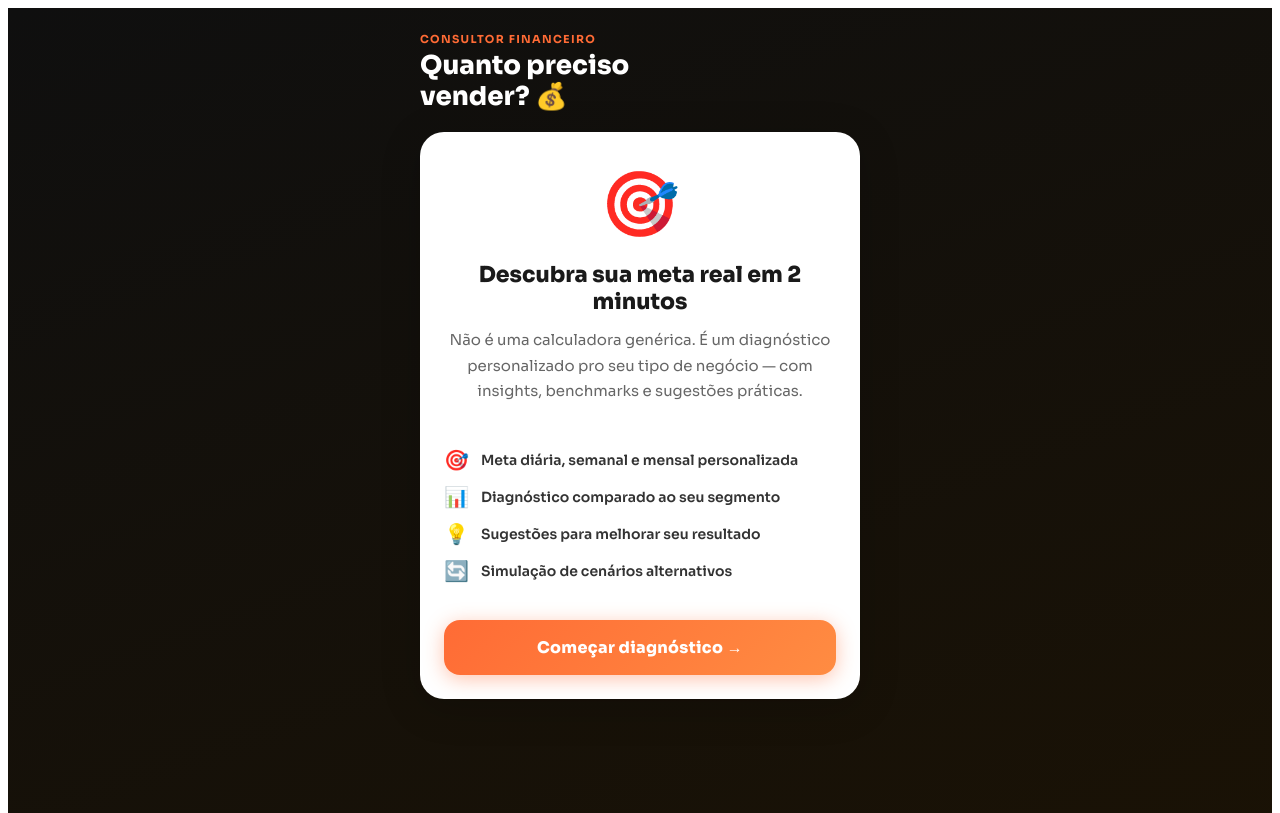
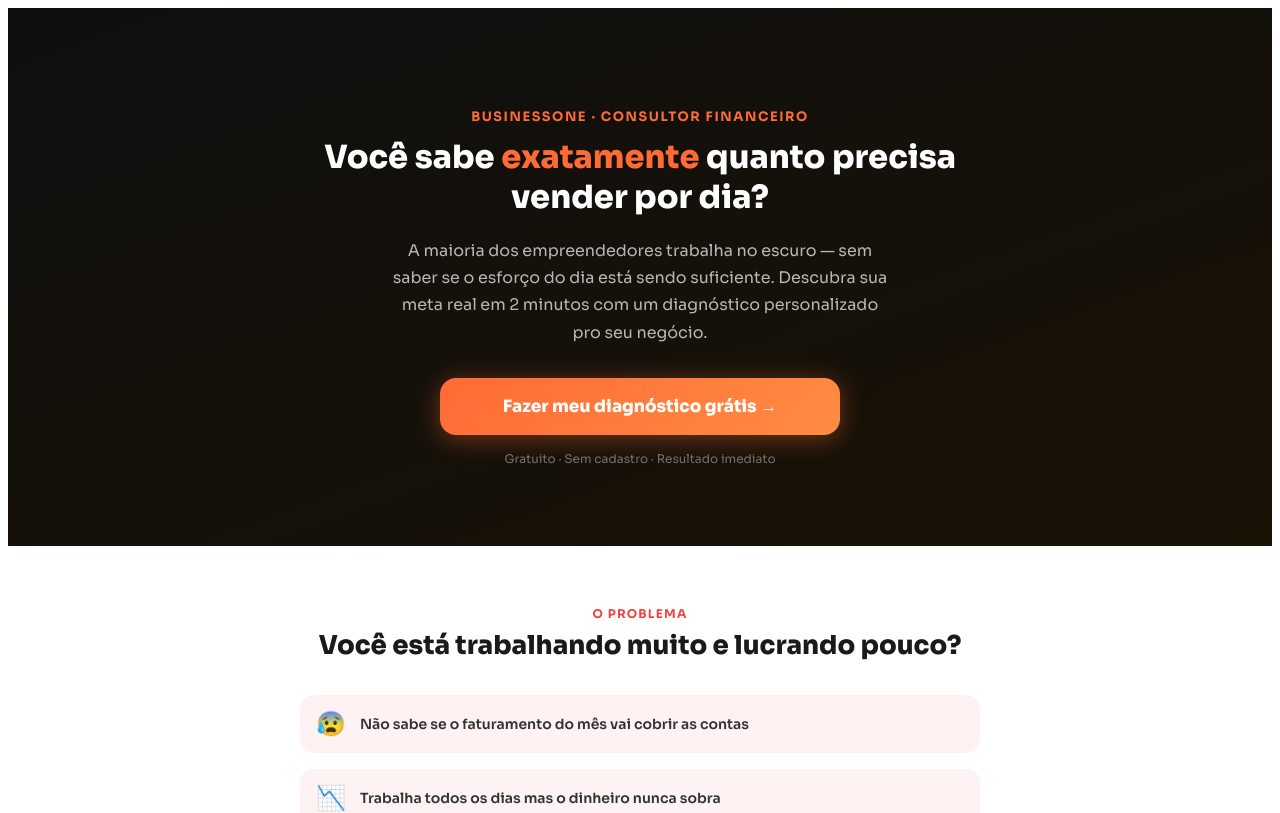
Before and after one commit to danfrombrazil-dev/BusinessOne, a React (Vite) app: page / in a window 1280 px wide. Shown: the top 813 px of the page. Built offline with nearby package versions, Linux system fonts and the light colour scheme.

Commit message:
Update main.jsx

```diff
--- a/src/main.jsx
+++ b/src/main.jsx
@@ -1,9 +1,16 @@
 import React from 'react'
 import { createRoot } from 'react-dom/client'
+import { BrowserRouter, Routes, Route } from 'react-router-dom'
 import App from './App'
+import Landing from './Landing'
 
 createRoot(document.getElementById('root')).render(
   <React.StrictMode>
-    <App />
+    <BrowserRouter>
+      <Routes>
+        <Route path="/" element={<Landing />} />
+        <Route path="/app" element={<App />} />
+      </Routes>
+    </BrowserRouter>
   </React.StrictMode>,
 )
```
